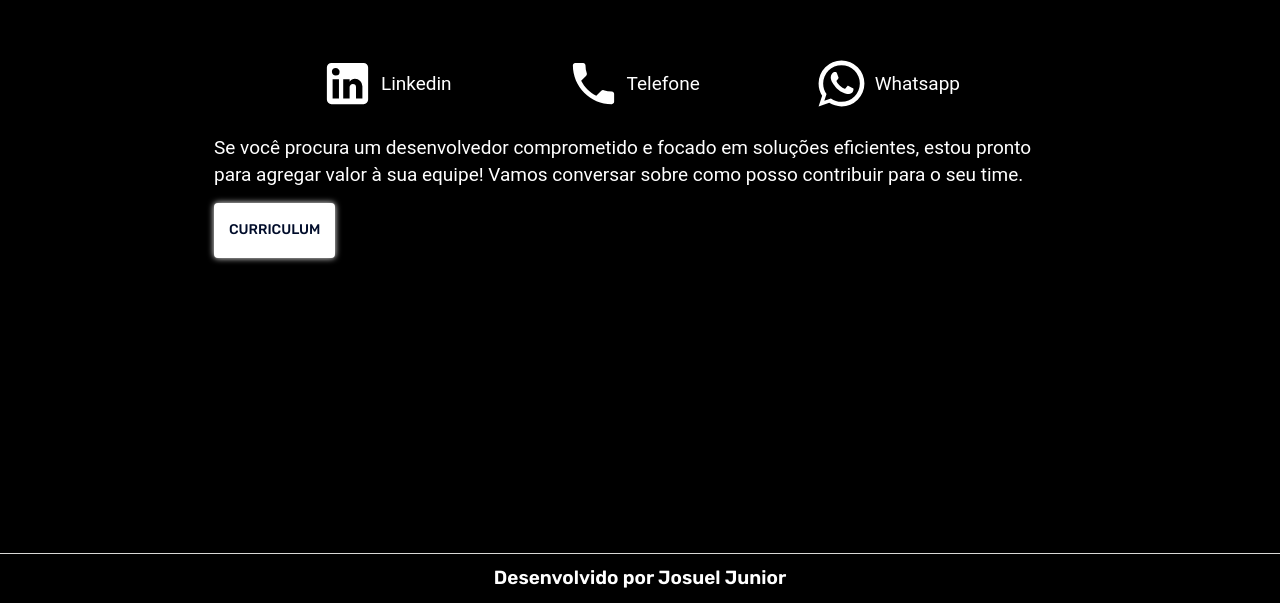
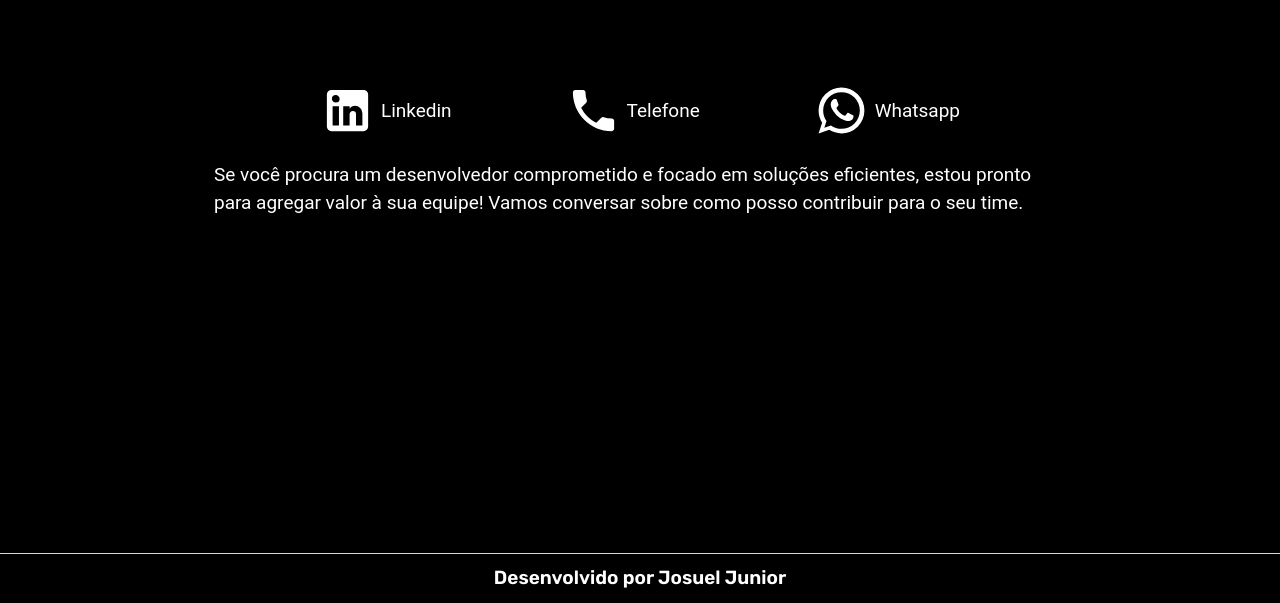
Before and after one commit to Josuel-Junior/newPortfolio, a React (Vite) app: page / in a window 1280 px wide. Shown: the part 3447-4050 px from the top of the page. Built offline with nearby package versions, Linux system fonts and the light colour scheme.

Commit message:
delete grid

```diff
--- a/src/pages/Contact/Contact.tsx
+++ b/src/pages/Contact/Contact.tsx
@@ -112,7 +112,7 @@ export const Contact: React.FC = () => {
               Se você procura um desenvolvedor comprometido e focado em soluções eficientes, estou pronto para agregar valor à sua equipe! Vamos conversar sobre como posso contribuir para o seu time.
               </Typography>
 
-              <Grid2 size={6}>
+              {/* <Grid2 size={6}>
                 <Button href="https://drive.google.com/file/d/1UqUaLnh800oR79YYNYz6IaBFuGDPo8ds/view?usp=sharing" target="_blank"
                   sx={{
                     padding: "15px",
@@ -129,7 +129,7 @@ export const Contact: React.FC = () => {
                 >
                   Curriculum
                 </Button>
-              </Grid2>
+              </Grid2> */}
             </Grid2>
           </Slide>
         </Container>
```
